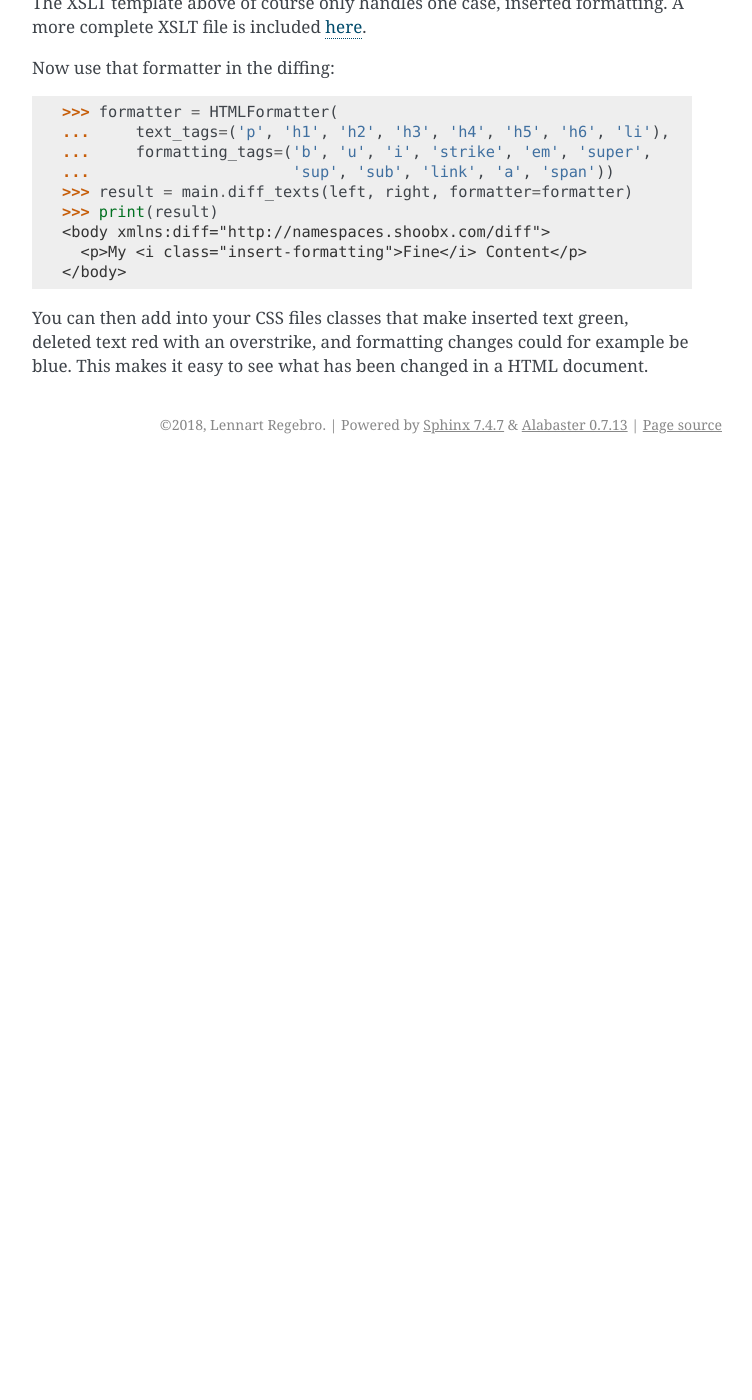
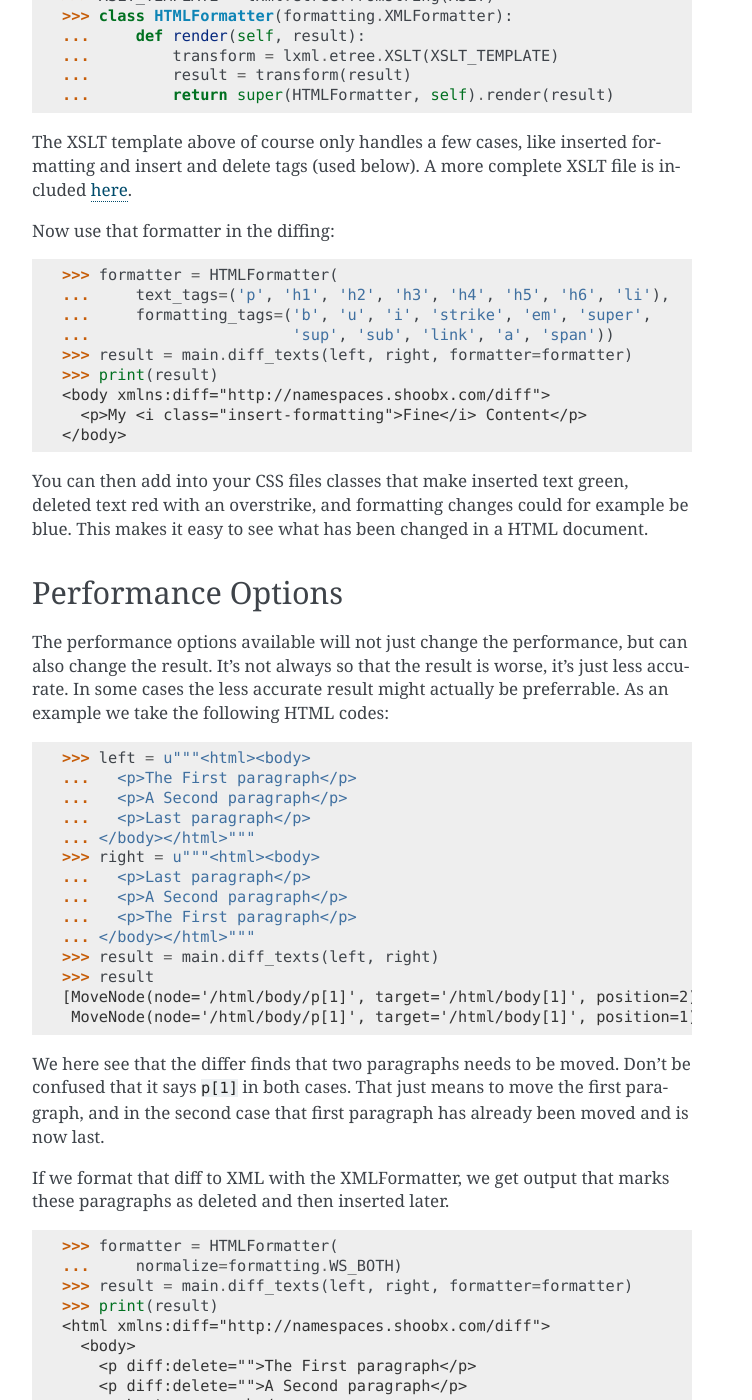
Before and after one commit to Shoobx/xmldiff, a Sphinx documentation site: the page built from docs/source/advanced.rst, in a window 1280 px wide and 1400 px high, scrolled down 2108 px. Shown: the whole window, without its empty margins (388-1140 px from the left). Built offline with Sphinx 7.4.7, drawn with Linux system fonts in a browser that asks for light colours; before the commit the page ends 2572 px from its top, so only the background shows below that; some of the changed text lies outside the part shown.

Commit message:
Fast match algorithm
Less ideal matches, but faster (and not per se *wrong*)

```diff
--- a/CHANGES.rst
+++ b/CHANGES.rst
@@ -6,6 +6,10 @@
 
 - Added options for faster node comparisons. The "middle" option is now
   default, it had very few changes in matches, but is much faster.
+
+- Implemented a Fast Match algorithm for even faster diffing.
+
+- Fixed a bug where MoveNode actions sometimes was in the wrong order
 
 
 2.0 (2018-09-25)
--- a/docs/source/advanced.rst
+++ b/docs/source/advanced.rst
@@ -89,13 +89,20 @@
   >>> XSLT = u'''<?xml version="1.0"?>
   ... <xsl:stylesheet version="1.0"
   ...    xmlns:diff="http://namespaces.shoobx.com/diff"
-  ...    xmlns:xsl="http://www.w3.org/1999/XSL/Transform"
-  ...    xmlns="http://www.w3.org/1999/xhtml">
+  ...    xmlns:xsl="http://www.w3.org/1999/XSL/Transform">
   ...
   ...    <xsl:template match="@diff:insert-formatting">
   ...        <xsl:attribute name="class">
   ...          <xsl:value-of select="'insert-formatting'"/>
   ...        </xsl:attribute>
+  ...    </xsl:template>
+  ...
+  ...    <xsl:template match="diff:delete">
+  ...        <del><xsl:apply-templates /></del>
+  ...    </xsl:template>
+  ...
+  ...    <xsl:template match="diff:insert">
+  ...        <ins><xsl:apply-templates /></ins>
   ...    </xsl:template>
   ...
   ...    <xsl:template match="@* | node()">
@@ -111,8 +118,8 @@
   ...         result = transform(result)
   ...         return super(HTMLFormatter, self).render(result)
 
-The XSLT template above of course only handles one case,
-inserted formatting.
+The XSLT template above of course only handles a few cases,
+like inserted formatting and insert and delete tags (used below).
 A more complete XSLT file is included `here <file:_static/htmlformatter.xslt>`_.
 
 Now use that formatter in the diffing:
@@ -134,3 +141,95 @@
 deleted text red with an overstrike,
 and formatting changes could for example be blue.
 This makes it easy to see what has been changed in a HTML document.
+
+
+Performance Options
+-------------------
+
+The performance options available will not just change the performance,
+but can also change the result.
+It's not always so that the result is worse,
+it's just less accurate.
+In some cases the less accurate result might actually be preferrable.
+As an example we take the following HTML codes:
+
+
+.. doctest::
+  :options: -ELLIPSIS, +NORMALIZE_WHITESPACE
+
+  >>> left = u"""<html><body>
+  ...   <p>The First paragraph</p>
+  ...   <p>A Second paragraph</p>
+  ...   <p>Last paragraph</p>
+  ... </body></html>"""
+  >>> right = u"""<html><body>
+  ...   <p>Last paragraph</p>
+  ...   <p>A Second paragraph</p>
+  ...   <p>The First paragraph</p>
+  ... </body></html>"""
+  >>> result = main.diff_texts(left, right)
+  >>> result
+  [MoveNode(node='/html/body/p[1]', target='/html/body[1]', position=2),
+   MoveNode(node='/html/body/p[1]', target='/html/body[1]', position=1)]
+
+We here see that the differ finds that two paragraphs needs to be moved.
+Don't be confused that it says ``p[1]`` in both cases.
+That just means to move the first paragraph,
+and in the second case that first paragraph has already been moved and is now last.
+
+If we format that diff to XML with the XMLFormatter,
+we get output that marks these paragraphs as deleted and then inserted later.
+
+.. doctest::
+  :options: -ELLIPSIS, +NORMALIZE_WHITESPACE
+
+  >>> formatter = HTMLFormatter(
+  ...     normalize=formatting.WS_BOTH)
+  >>> result = main.diff_texts(left, right, formatter=formatter)
+  >>> print(result)
+  <html xmlns:diff="http://namespaces.shoobx.com/diff">
+    <body>
+      <p diff:delete="">The First paragraph</p>
+      <p diff:delete="">A Second paragraph</p>
+      <p>Last paragraph</p>
+      <p diff:insert="">A Second paragraph</p>
+      <p diff:insert="">The First paragraph</p>
+    </body>
+  </html>
+
+Let's try diffing the same HTML with the fast match algorithm:
+
+.. doctest::
+  :options: -ELLIPSIS, +NORMALIZE_WHITESPACE
+
+  >>> result = main.diff_texts(left, right,
+  ...     diff_options={'fast_match': True})
+  >>> result
+  [UpdateTextIn(node='/html/body/p[1]', text='Last paragraph'),
+   UpdateTextIn(node='/html/body/p[3]', text='The First paragraph')]
+
+Now we instead got two update actions.
+This means the resulting HTML is quite different:
+
+.. doctest::
+  :options: -ELLIPSIS, +NORMALIZE_WHITESPACE
+
+  >>> result = main.diff_texts(left, right,
+  ...     diff_options={'fast_match': True},
+  ...     formatter=formatter)
+  >>> print(result)
+  <html xmlns:diff="http://namespaces.shoobx.com/diff">
+    <body>
+      <p><del>The Fir</del><ins>La</ins>st paragraph</p>
+      <p>A Second paragraph</p>
+      <p><del>La</del><ins>The Fir</ins>st paragraph</p>
+    </body>
+  </html>
+
+The texts are updated instead of deleting and then reinserting the whole paragraphs.
+This makes the visual output more readable.
+Also note that the XSLT in this case replaced the ``<diff:insert>`` and ``<diff:delete>`` tags with ``<ins>`` and ``<del>`` tags.
+
+This is a contrived example, though.
+If you are using ``xmldiff`` to generate a visual diff,
+you have to experiment with performance flags to find the best combination of speed and output for your case.
```
Also changed, not shown: docs/source/api.rst (+12 -0 lines), 5 other files.
